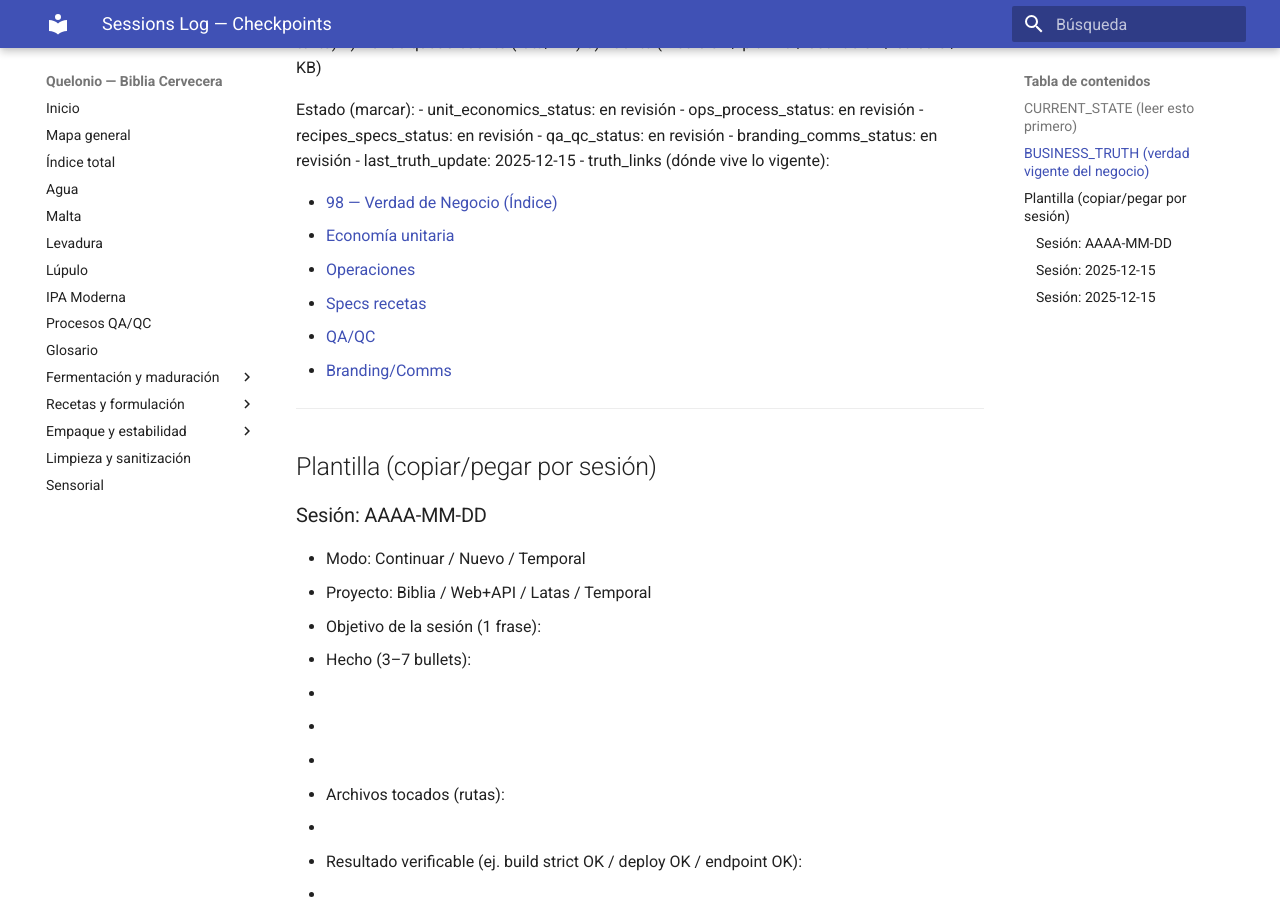
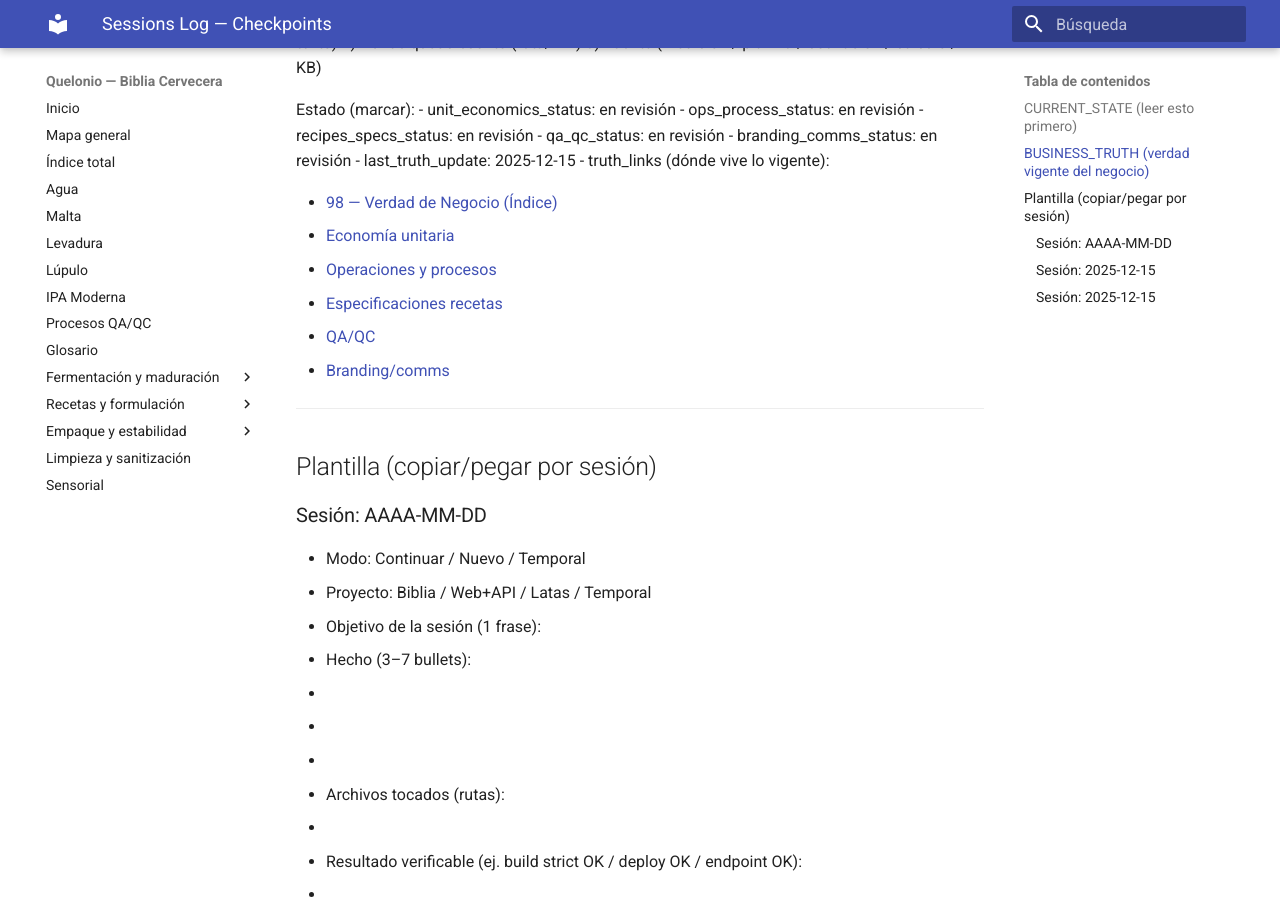
Before and after one commit to zumajuano-byte/quelonio-pages, an MkDocs documentation site: the page built from docs/99_Indice_y_Mapas/SESSIONS_LOG.md, in a window 1280 px wide and 900 px high, scrolled down 1246 px. Built offline with MkDocs 1.6.1 and Material for MkDocs 9.7.7, drawn with Linux system fonts in a browser that asks for light colours.

Commit message:
Add 98 module index and fix SESSIONS_LOG first link

```diff
--- a/docs/99_Indice_y_Mapas/SESSIONS_LOG.md
+++ b/docs/99_Indice_y_Mapas/SESSIONS_LOG.md
@@ -54,12 +54,13 @@ Estado (marcar):
 - last_truth_update: 2025-12-15
 - truth_links (dónde vive lo vigente):
 
-- [98 — Verdad de Negocio (Índice)](98_Verdad_Negocio/98_Verdad_Negocio.md)
-- [Economía unitaria](98_Verdad_Negocio/01_Economia_Unitaria.md)
-- [Operaciones](98_Verdad_Negocio/02_Operaciones.md)
-- [Specs recetas](98_Verdad_Negocio/03_Specs_Recetas.md)
-- [QA/QC](98_Verdad_Negocio/04_QAQC.md)
-- [Branding/Comms](98_Verdad_Negocio/05_Branding_Comms.md)
+- [98 — Verdad de Negocio (Índice)](../98_Verdad_Negocio/98_Verdad_Negocio.md)
+- [Economía unitaria](../98_Verdad_Negocio/01_Economia_Unitaria.md)
+- [Operaciones y procesos](../98_Verdad_Negocio/02_Operaciones.md)
+- [Especificaciones recetas](../98_Verdad_Negocio/03_Specs_Recetas.md)
+- [QA/QC](../98_Verdad_Negocio/04_QAQC.md)
+- [Branding/comms](../98_Verdad_Negocio/05_Branding_Comms.md)
+
 
 ---
 
```
Also changed, not shown: docs/98_Verdad_Negocio/98_Verdad_Negocio.md (+0 -4 lines).
